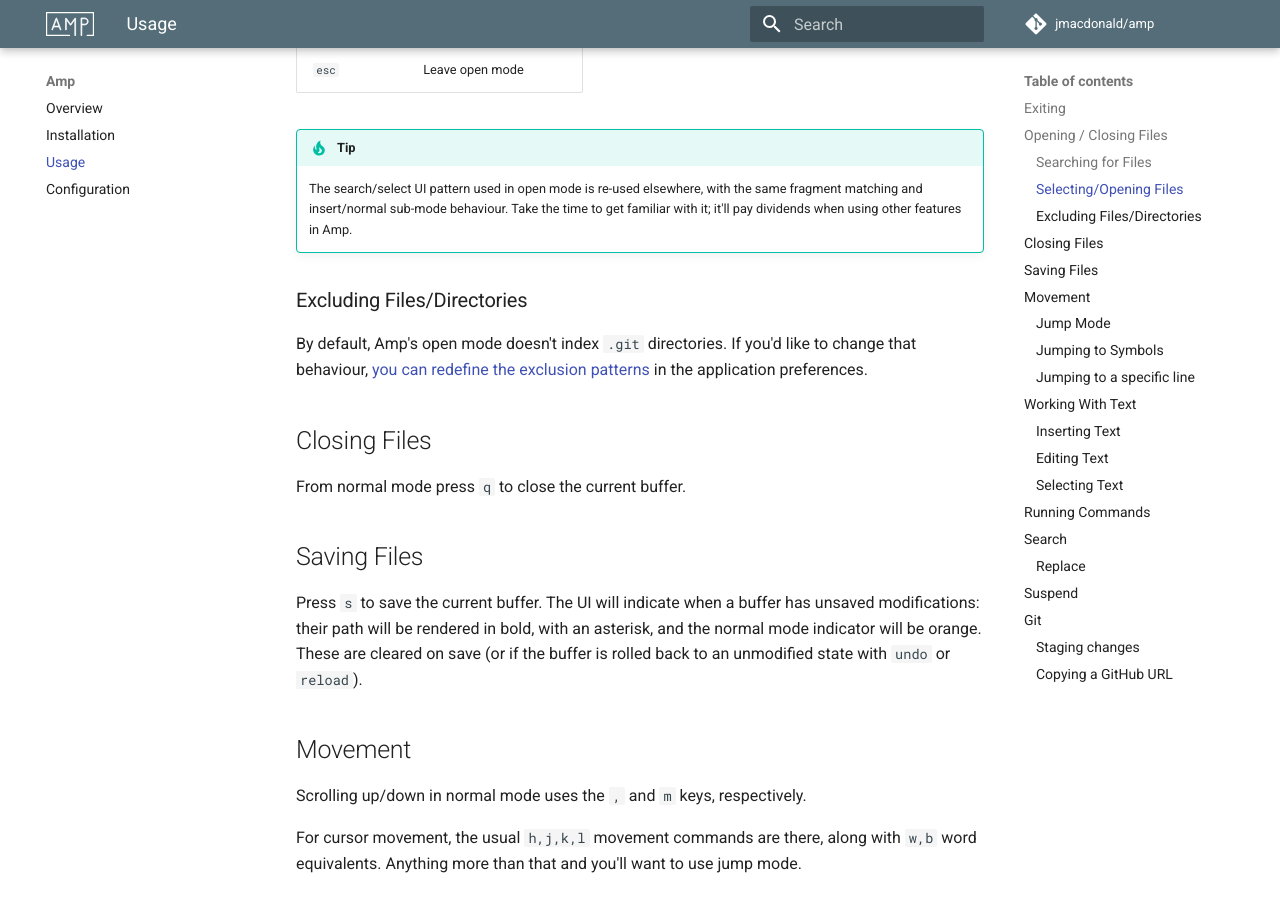
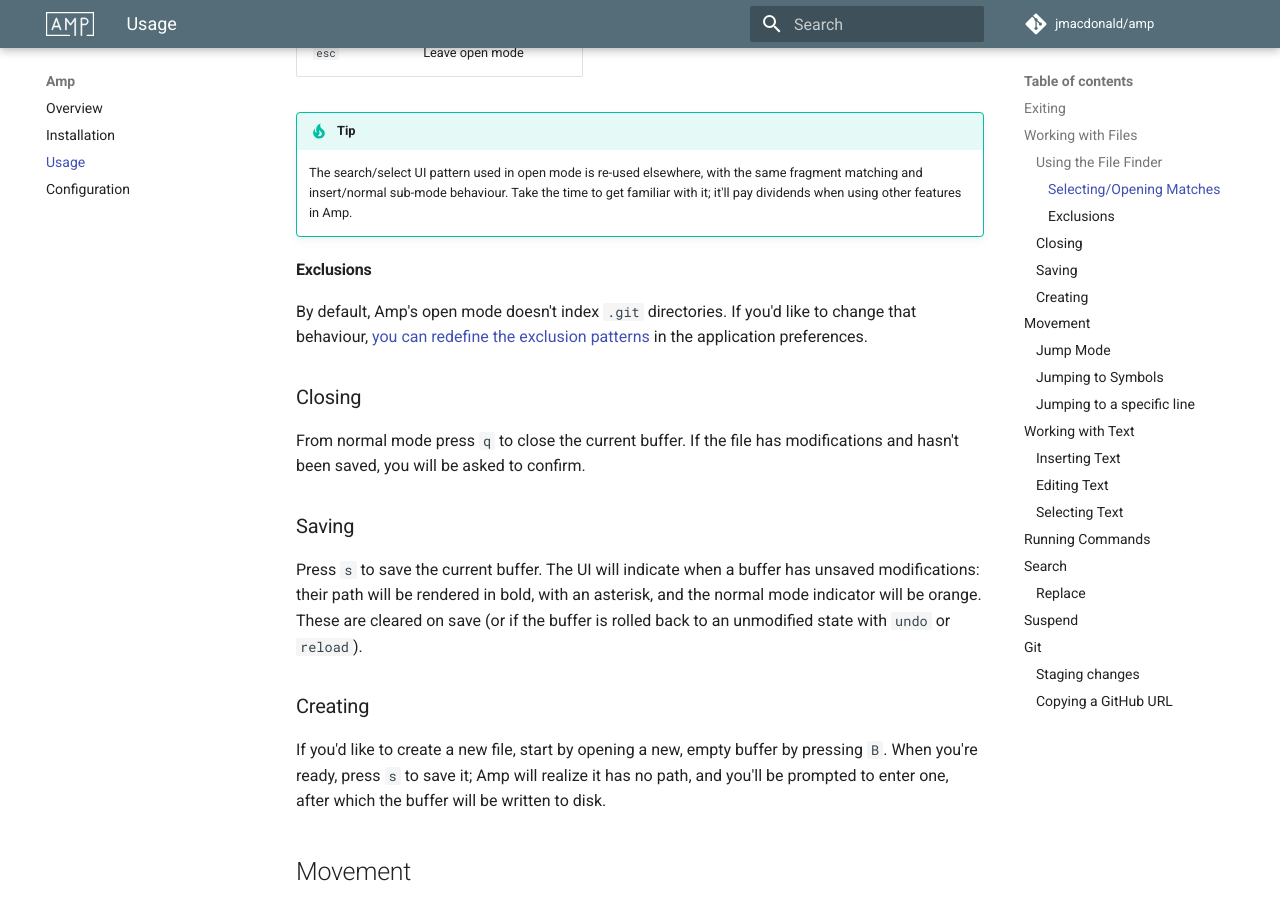
Before and after one commit to jmacdonald/amp, an MkDocs documentation site: the page built from documentation/pages/usage.md, in a window 1280 px wide and 900 px high, scrolled down 1668 px. Built offline with MkDocs 1.6.1 and Material for MkDocs 9.7.7, drawn with Linux system fonts in a browser that asks for light colours; comment, search, counter and statistics services are not loaded; old or Windows-style settings are respelled for this version of MkDocs; some of the changed text lies outside the part shown.

Commit message:
Reorganize file-related docs and add instructions for creating new files
Closes #96.

```diff
--- a/documentation/pages/usage.md
+++ b/documentation/pages/usage.md
@@ -17,7 +17,7 @@ Before launching Amp, it's always a good idea to know how to quit. Type `Q (Shif
     beforehand using `q` (which _will_ prompt if the buffer is modified) until
     the workspace is empty.
 
-## Opening / Closing Files
+## Working with Files
 
 Unless you've specified file paths when running Amp, you'll be greeted with a splash screen. You can find and edit files in open mode, by hitting `Space`.
 
@@ -25,7 +25,7 @@ Unless you've specified file paths when running Amp, you'll be greeted with a sp
     This will **recursively index the current directory and all subdirectories.**
     It's meant to be used in project directories; don't use it from paths like `/` or `~`.
 
-### Searching for Files
+### Using the File Finder
 
 Amp's file finder is a little different than most. Rather than using a string fuzzing algorithm to match file paths against the query, it uses string fragments. Instead of typing full words, use fragments of the path name, separated by spaces:
 
@@ -36,7 +36,7 @@ Search terms _must_ occur in the path, which in practice tends to produce fewer,
 !!! note
     Hitting `backspace` will delete the entire last token, instead of the last character. The reasoning is, given the typical size of tokens, it's almost always easier to re-enter the last entry than to correct it.
 
-### Selecting/Opening Files
+#### Selecting/Opening Matches
 
 Once the file you're searching for is shown, you can select it using the `up` and `down` arrows, followed by `Enter`. The file finder also has its own insert/normal modes. Hitting `esc` will grey out the input area and expose the following key bindings:
 
@@ -51,20 +51,28 @@ Key           | Action
 !!! tip
     The search/select UI pattern used in open mode is re-used elsewhere, with the same fragment matching and insert/normal sub-mode behaviour. Take the time to get familiar with it; it'll pay dividends when using other features in Amp.
 
-### Excluding Files/Directories
+#### Exclusions
 
 By default, Amp's open mode doesn't index `.git` directories. If you'd like to change that behaviour, [you can redefine the exclusion patterns](configuration.md#excluding-filesdirectories) in the application preferences.
 
-## Closing Files
+### Closing
 
-From normal mode press `q` to close the current buffer.
+From normal mode press `q` to close the current buffer. If the file has
+modifications and hasn't been saved, you will be asked to confirm.
 
-## Saving Files
+### Saving
 
 Press `s` to save the current buffer. The UI will indicate when a buffer has
 unsaved modifications: their path will be rendered in bold, with an asterisk,
 and the normal mode indicator will be orange. These are cleared on save (or if
 the buffer is rolled back to an unmodified state with `undo` or `reload`).
+
+### Creating
+
+If you'd like to create a new file, start by opening a new, empty buffer by
+pressing `B`. When you're ready, press `s` to save it; Amp will realize it has
+no path, and you'll be prompted to enter one, after which the buffer will be
+written to disk.
 
 ## Movement
 
@@ -89,7 +97,7 @@ For files with syntax support, you can jump to class, method, and function defin
 
 You can also move the cursor to a specific line using `g`, which will prompt for a target line.
 
-## Working With Text
+## Working with Text
 
 ### Inserting Text
 
```
